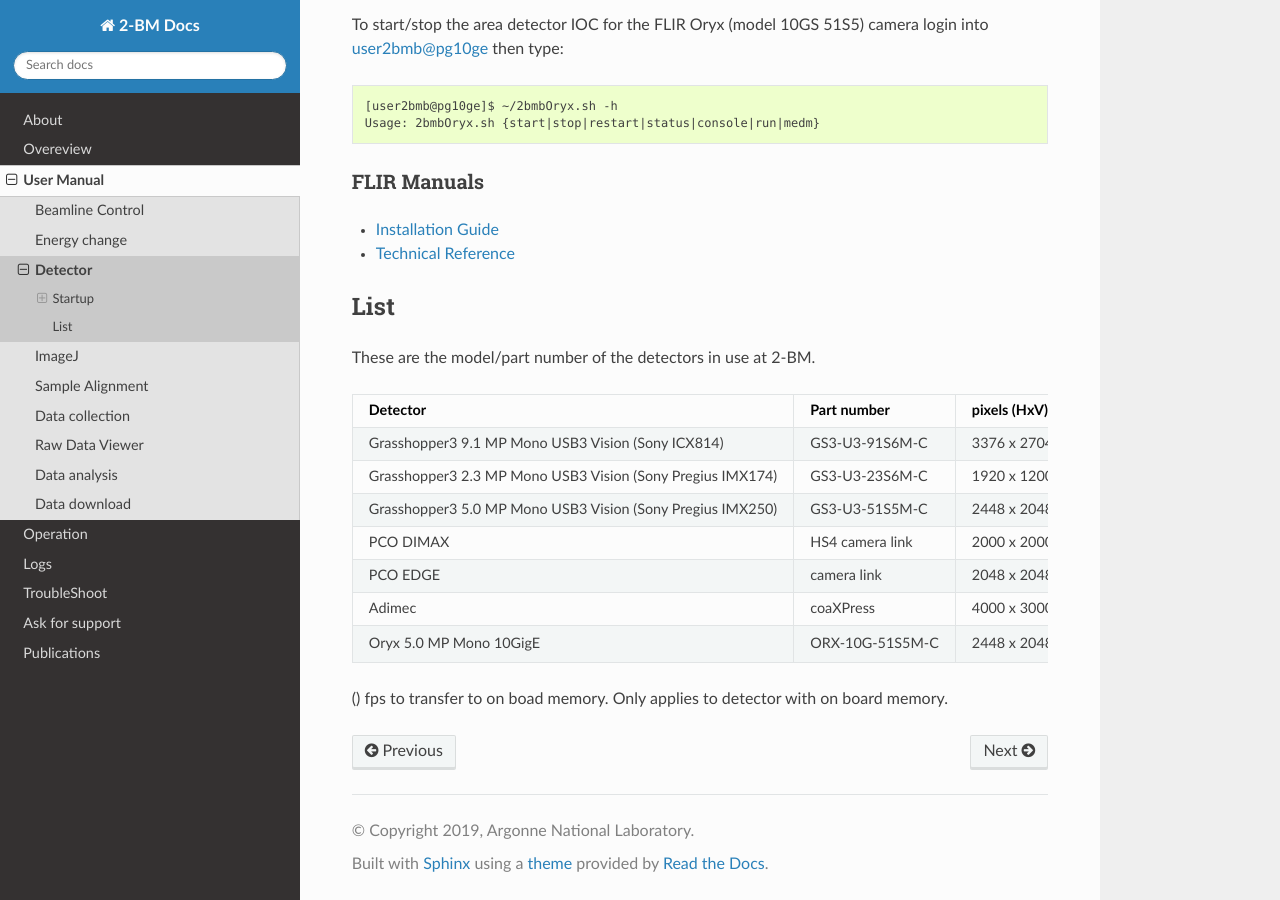
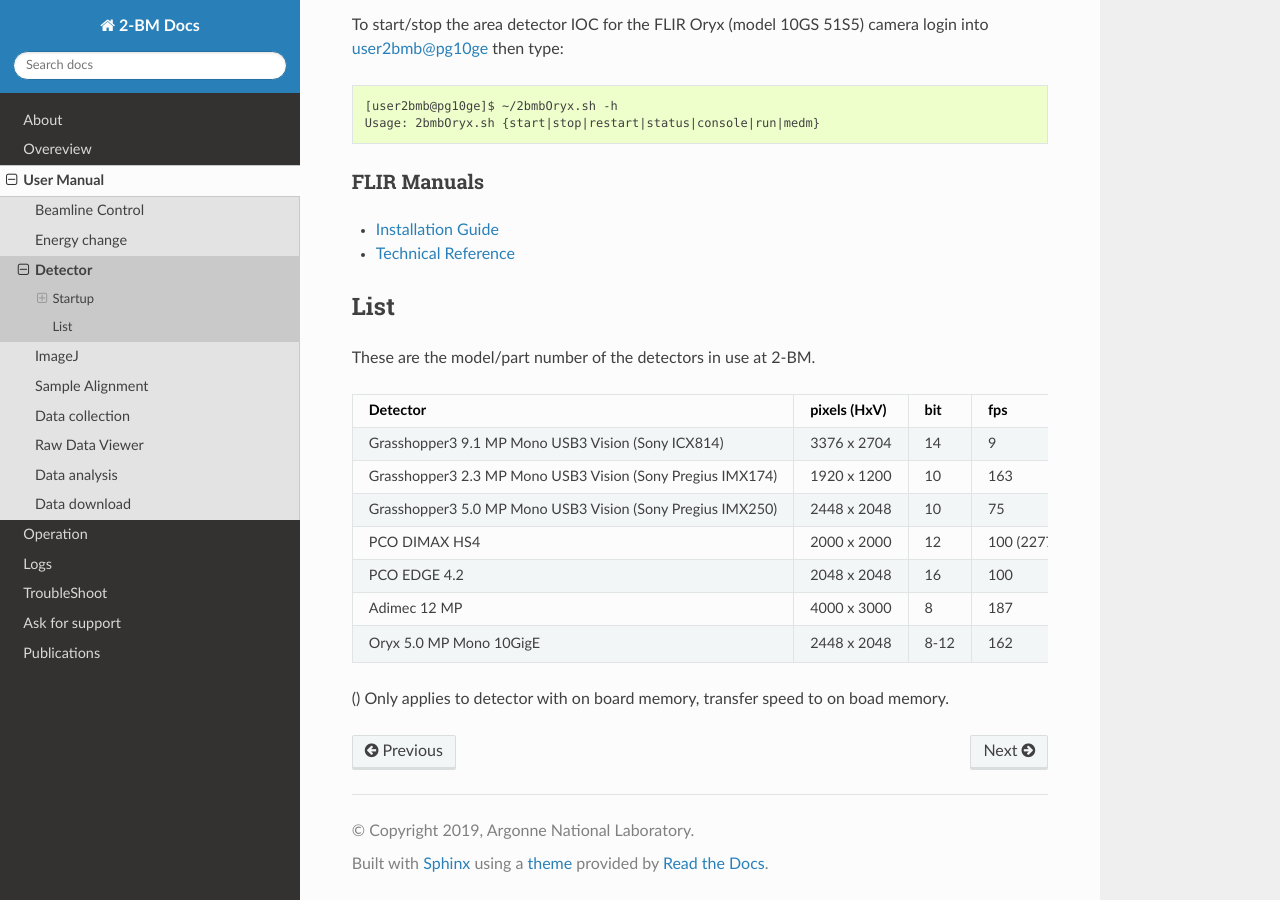
Before and after one commit to xray-imaging/2bm-docs, a Sphinx documentation site: the page built from docs/source/user/item_002.rst, in a window 1280 px wide and 900 px high, scrolled down 1039 px. Built offline with Sphinx 7.4.7 and the Read the Docs theme 2.0.0, drawn with Linux system fonts in a browser that asks for light colours; the version number could not be read and is left out.

Commit message:
change columns order

```diff
--- a/docs/source/user/item_002.rst
+++ b/docs/source/user/item_002.rst
@@ -73,23 +73,23 @@ These are the model/part number of the detectors in use at 2-BM.
    :alt: flir
 
 
-+-------------------------------------------------------------+------------------+-----------------------+---------+------------+---------------------------+------------------------------------------------+
-|                   Detector                                  | Part number      |      pixels (HxV)     |   bit   | fps        |      Manual               |               Images                           |
-+=============================================================+==================+=======================+=========+============+===========================+================================================+
-| Grasshopper3 9.1 MP Mono USB3 Vision (Sony ICX814)          | GS3-U3-91S6M-C   |      3376 x 2704      | 14      | 9          |     camera_00001_         |                                                |
-+-------------------------------------------------------------+------------------+-----------------------+---------+------------+---------------------------+------------------------------------------------+
-| Grasshopper3 2.3 MP Mono USB3 Vision (Sony Pregius IMX174)  | GS3-U3-23S6M-C   |      1920 x 1200      | 10      | 163        |     camera_00002_         |                                                |
-+-------------------------------------------------------------+------------------+-----------------------+---------+------------+---------------------------+------------------------------------------------+
-| Grasshopper3 5.0 MP Mono USB3 Vision (Sony Pregius IMX250)  | GS3-U3-51S5M-C   |      2448 x 2048      | 10      | 75         |     camera_00003_         |                                                |
-+-------------------------------------------------------------+------------------+-----------------------+---------+------------+---------------------------+------------------------------------------------+
-| PCO DIMAX                                                   | HS4 camera link  |      2000 x 2000      | 12      | 100 (2277) |     camera_00004_         |          |d00001| |d00002| |d00003|            |
-+-------------------------------------------------------------+------------------+-----------------------+---------+------------+---------------------------+------------------------------------------------+
-| PCO EDGE                                                    | camera link      |      2048 x 2048      | 16      | 100        |     camera_00005_         |                                                |
-+-------------------------------------------------------------+------------------+-----------------------+---------+------------+---------------------------+------------------------------------------------+
-| Adimec                                                      | coaXPress        |      4000 x 3000      | 8       | 187        |     camera_00006_         |                                                |
-+-------------------------------------------------------------+------------------+-----------------------+---------+------------+---------------------------+------------------------------------------------+
-| Oryx 5.0 MP Mono 10GigE                                     | ORX-10G-51S5M-C  |      2448 x 2048      | 8-12    | 162        |     camera_00007_         |                   |d00004|                     |
-+-------------------------------------------------------------+------------------+-----------------------+---------+------------+---------------------------+------------------------------------------------+
++-------------------------------------------------------------+--------------+---------+------------+--------------------+-----------------------+-----------------------------+
+|                   Detector                                  | pixels (HxV) |   bit   | fps        |      Manual        | Part number           |       Images                |
++=============================================================+==============+=========+============+====================+=======================+=============================+
+| Grasshopper3 9.1 MP Mono USB3 Vision (Sony ICX814)          | 3376 x 2704  | 14      | 9          |     camera_00001_  | GS3-U3-91S6M-C        |                             |
++-------------------------------------------------------------+--------------+---------+------------+--------------------+-----------------------+-----------------------------+
+| Grasshopper3 2.3 MP Mono USB3 Vision (Sony Pregius IMX174)  | 1920 x 1200  | 10      | 163        |     camera_00002_  | GS3-U3-23S6M-C        |                             |
++-------------------------------------------------------------+--------------+---------+------------+--------------------+-----------------------+-----------------------------+
+| Grasshopper3 5.0 MP Mono USB3 Vision (Sony Pregius IMX250)  | 2448 x 2048  | 10      | 75         |     camera_00003_  | GS3-U3-51S5M-C        |                             |
++-------------------------------------------------------------+--------------+---------+------------+--------------------+-----------------------+-----------------------------+
+| PCO DIMAX HS4                                               | 2000 x 2000  | 12      | 100 (2277) |     camera_00004_  | camera link           |  |d00001| |d00002| |d00003| |
++-------------------------------------------------------------+--------------+---------+------------+--------------------+-----------------------+-----------------------------+
+| PCO EDGE 4.2                                                | 2048 x 2048  | 16      | 100        |     camera_00005_  | camera link           |                             |
++-------------------------------------------------------------+--------------+---------+------------+--------------------+-----------------------+-----------------------------+
+| Adimec 12 MP                                                | 4000 x 3000  | 8       | 187        |     camera_00006_  | Quartz quad CoaXPress |                             |
++-------------------------------------------------------------+--------------+---------+------------+--------------------+-----------------------+-----------------------------+
+| Oryx 5.0 MP Mono 10GigE                                     | 2448 x 2048  | 8-12    | 162        |     camera_00007_  | ORX-10G-51S5M-C       |           |d00004|          |
++-------------------------------------------------------------+--------------+---------+------------+--------------------+-----------------------+-----------------------------+
 
 
-() fps to transfer to on boad memory. Only applies to detector with on board memory.
+() Only applies to detector with on board memory, transfer speed to on boad memory.
```
